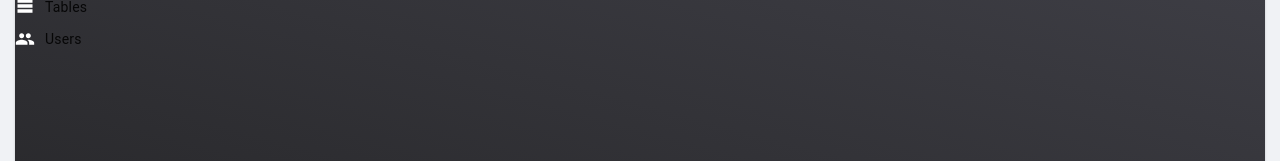
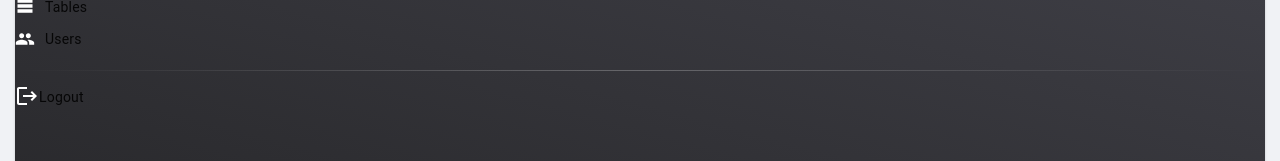
Before and after one commit to josepaulodelacruz/PA_Dashboard, a React (Vite) app: page /dashboard in a window 1280 px wide. Shown: the part 152-313 px from the top of the page. Built offline with nearby package versions, Linux system fonts and the light colour scheme.

Commit message:
no message

```diff
--- a/src/Components/Navbar/index.tsx
+++ b/src/Components/Navbar/index.tsx
@@ -92,7 +92,7 @@ const Navbar = ({ isScrolled, route }: NavbarProps) => {
                 navRoute?.pathItems.map((item, index) => {
                   return (
                     <div key={index}>
-                      <span onClick={() => index < navRoute.pathItems.length - 1 ? _handleNavigateBack() : null} style={{ paddingLeft: '5px', cursor: 'pointer' }}>
+                      <span className='hover:text-blue' onClick={() => index < navRoute.pathItems.length - 1 ? _handleNavigateBack() : null} style={{ paddingLeft: '5px', cursor: 'pointer' }}>
                          {item}{index < navRoute.pathItems.length - 1 ? ' /' : ''}
                       </span>
                     </div>
--- a/src/Components/Sidenav/SidenavItem.tsx
+++ b/src/Components/Sidenav/SidenavItem.tsx
@@ -8,9 +8,10 @@ interface SidenavItemProps {
   name: string;
   icon: React.ReactNode;
   route: string;
+  onClick?: () => void,
 }
 
-const SidenavItem = ({ icon, name, route }: SidenavItemProps) => {
+const SidenavItem = ({ icon, name, route, onClick }: SidenavItemProps) => {
   const location = useLocation();
   const theme = useTheme();
   const { gradients } = theme.palette as { gradients?: any };
@@ -40,6 +41,7 @@ const SidenavItem = ({ icon, name, route }: SidenavItemProps) => {
 
   return (
     <div
+      onClick={onClick!}
       className='py-[0.5rem] px-[0.925rem] my-[0.09375rem] mx-[1rem] mb-2 flex items-center border-stone-100 rounded-[0.375rem]'
       style={{
         background: _isRouteHighlighted() ? backgroundValue : isHovered ? 'rgba(255, 255, 255, 0.25)' : 'transparent',
--- a/src/Components/Sidenav/index.tsx
+++ b/src/Components/Sidenav/index.tsx
@@ -9,6 +9,7 @@ import linearGradient from '@/assets/theme/functions/linearGradient'
 import SidenavItem from './SidenavItem'
 import Drawer from '@mui/material/Drawer'
 import useToggleDrawer from '@/Hooks/Sidenav/useToggleDrawer'
+import LogoutIcon from '@mui/icons-material/Logout'
 import './index.css'
 
 interface SidenavProps {
@@ -97,7 +98,14 @@ const Sidenav = ({ classNames }: SidenavProps) => {
 
           <hr className="divider" />
 
-          <List>{renderRoutes}</List>
+          <List className='flex-grow overflow-auto'>{renderRoutes}</List>
+          <hr className='divider' />
+          <SidenavItem
+            onClick={() => {
+              alert('logout')
+            }}
+            icon={<LogoutIcon style={{ color: 'fff' }} />} name={"Logout"} route={'/logout'} />
+          <div className='mb-3' />
         </Box>
       </Drawer>
     )
@@ -160,7 +168,19 @@ const Sidenav = ({ classNames }: SidenavProps) => {
 
         <hr className="divider" />
 
-        <List>{renderRoutes}</List>
+        <List className='flex-grow overflow-auto'>{renderRoutes}</List>
+        <hr className='divider' />
+        <div className='cursor-pointer'>
+          <SidenavItem
+            onClick={() => {
+
+              alert("TESTING")
+            }}
+            icon={<LogoutIcon style={{ color: 'fff' }} />} name={"Logout"} route={'/logout'} />
+
+        </div>
+
+        <div className='mb-3' />
       </Paper>
     </Box>
   )
--- a/src/Layouts/TemplateContainer/index.tsx
+++ b/src/Layouts/TemplateContainer/index.tsx
@@ -14,7 +14,6 @@ const TemplateContainer = () => {
   const [routeObject, setRouteObject] = useState<RouteModel>(routes[0])
   const _toggleSidebar = useToggleDrawer()
   const _isSidebarOpen = _toggleSidebar.isOpen
-
 
   const handleScroll = () => {
     if (scrollableRef.current) {
```
Also changed, not shown: src/main.tsx (+5 -5 lines), src/routes.tsx (+5 -5 lines).
